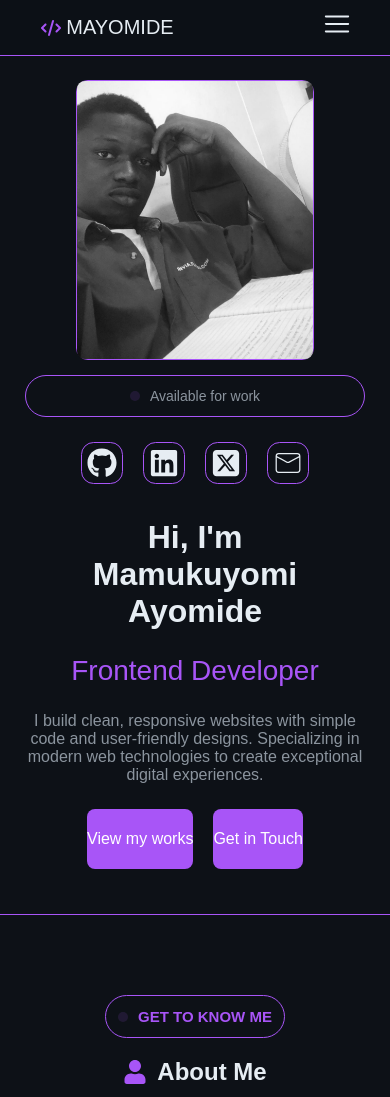
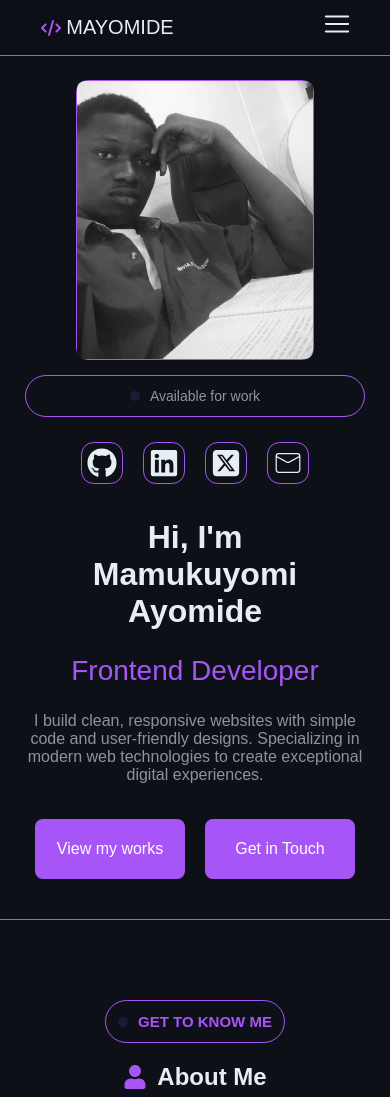
Before and after one commit to mayomide1/mayomide-personal-portfolio, a React (Vite) app in the folder portfolio/: page / in a window 390 px wide. Shown: the top 1097 px of the page. Built offline with nearby package versions, Linux system fonts and the light colour scheme.

Commit message:
made change to the home button

```diff
--- a/portfolio/src/index.css
+++ b/portfolio/src/index.css
@@ -711,12 +711,14 @@ a{
 
   #home .buttons{
     justify-content: center;
-    margin: 15px 0;
+    margin: 0 auto;
+    width: 100%;
+    padding: 10px;
   }
 
   #home .buttons button{
     transform: translate(0);
-    width: 100%;
+    width: 150px;
     font-size: 16px;
   }
 
```
